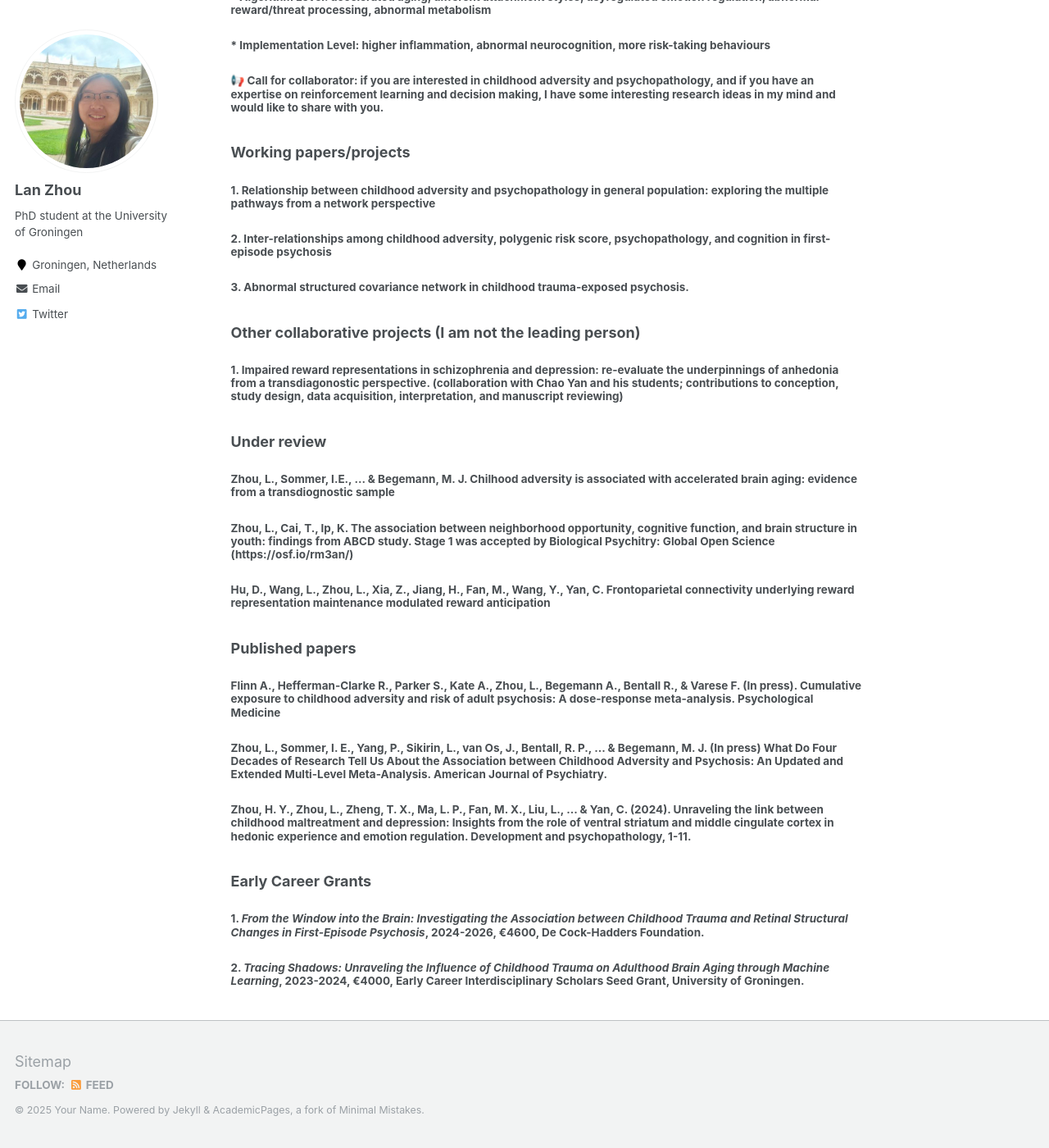
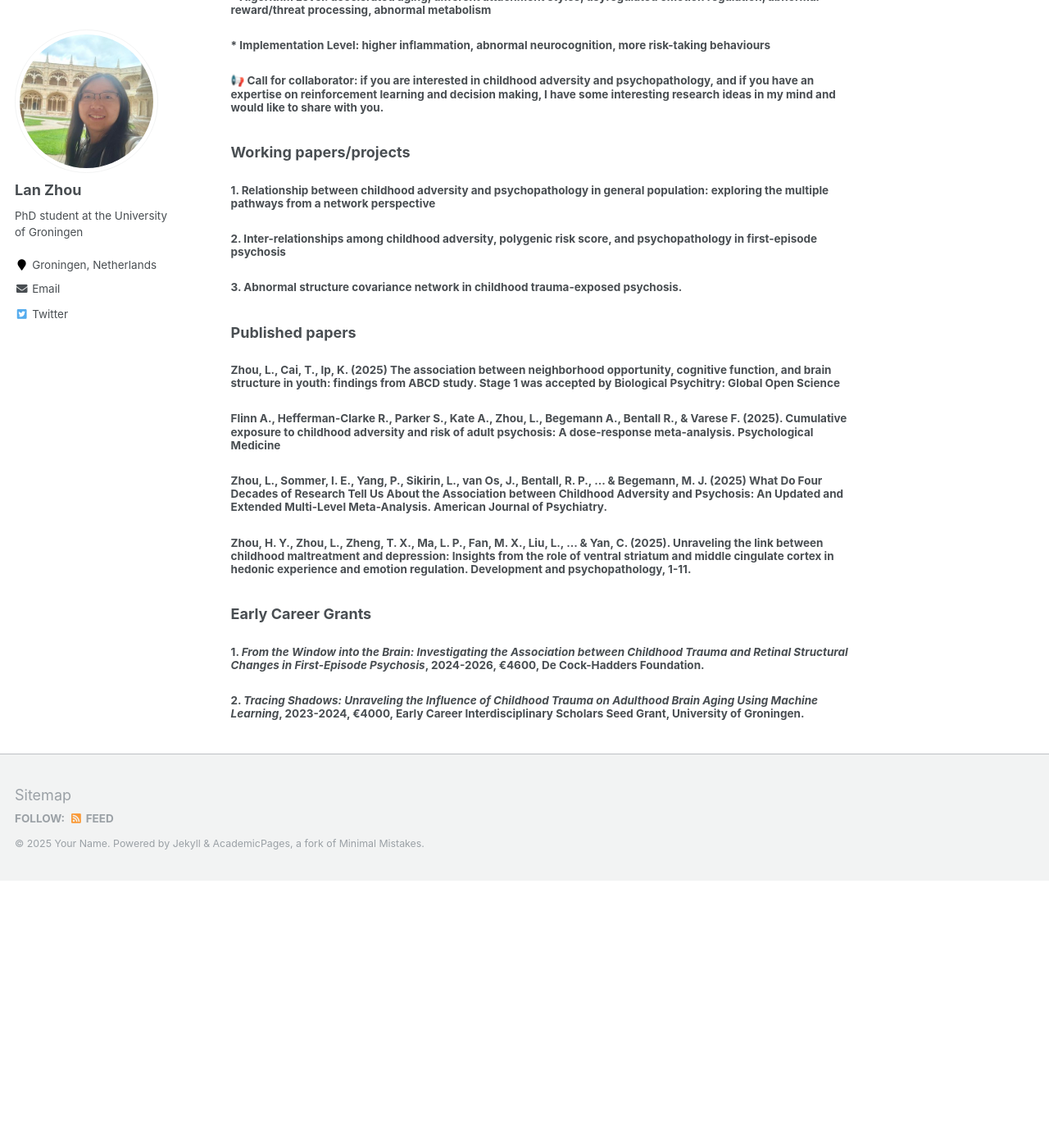
Before and after one commit to lanzhou-psy/personal-page, a Jekyll site: the page built from _pages/projects.md, in a window 1280 px wide and 1400 px high, scrolled down 533 px. Shown: the whole window at 82% size. Built offline with Jekyll 4.4.1, drawn with Linux system fonts in a browser that asks for light colours; after the commit the page ends 1607 px from its top, so only the background shows below that; some of the changed text lies outside the part shown.

Commit message:
Update projects.md

```diff
--- a/_pages/projects.md
+++ b/_pages/projects.md
@@ -10,7 +10,7 @@ redirect_from:
 <span style="font-size: 14px; font-family: 'Arial', sans-serif; line-height: 0.7;"> Childhood adversity is one big public health issue and may lead to adulthood illness, not only including mental health probelms but also many physical problems. **A safe and healthy childhood are fundamental to physical, mental, and social development.** I am deeply interested in exploring the **trans-diagnostic mechanisms of childhood adversity**. My work seeks to understand how experiences of stress, trauma, neighborhood risk and social disadvantages in childhood alter developmental processes in ways that increase risk for psychopathology. Understanding these mechanisms is critical for the development of interventions to prevent the onset of psychopathology in children who experience adversity. </span><br>
 
 <span style="font-size: 14px; font-family: 'Arial', sans-serif; line-height: 0.7;"> I am trying to understand childhood adversity and psychopathology from different levels: </span><br>
-####  * Theory/Goal Level: life history theory; the Stress Acceleration Hypothesis
+####  * Theory/Goal Level: life history theory; the stress acceleration hypothesis
 ####  * Algorithm Level: accelerated aging, different attachment styles, dsyregulated emotion regulation, abnormal reward/threat processing, abnormal metabolism
 ####  * Implementation Level: higher inflammation, abnormal neurocognition, more risk-taking behaviours
 
@@ -18,27 +18,19 @@ redirect_from:
 
 ### Working papers/projects
 #### 1. Relationship between childhood adversity and psychopathology in general population: exploring the multiple pathways from a network perspective
-#### 2. Inter-relationships among childhood adversity, polygenic risk score, psychopathology, and cognition in first-episode psychosis
-#### 3. Abnormal structured covariance network in childhood trauma-exposed psychosis.
+#### 2. Inter-relationships among childhood adversity, polygenic risk score, and psychopathology in first-episode psychosis
+#### 3. Abnormal structure covariance network in childhood trauma-exposed psychosis.
 
-### Other collaborative projects (I am not the leading person)
-#### 1. Impaired reward representations in schizophrenia and depression: re-evaluate the underpinnings of anhedonia from a transdiagonostic perspective. (collaboration with Chao Yan and his students; contributions to conception, study design, data acquisition, interpretation, and manuscript reviewing)
-
-### Under review
-##### **Zhou, L.**, Sommer, I.E., ... & Begemann, M. J. Chilhood adversity is associated with accelerated brain aging: evidence from a transdiognostic sample
-
-##### **Zhou, L.**, Cai, T., Ip, K. The association between neighborhood opportunity, cognitive function, and brain structure in youth: findings from ABCD study. Stage 1 was accepted by Biological Psychitry: Global Open Science (https://osf.io/rm3an/)
-
-#### Hu, D., Wang, L., **Zhou, L.**, Xia, Z., Jiang, H., Fan, M., Wang, Y., Yan, C. Frontoparietal connectivity underlying reward representation maintenance modulated reward anticipation
 
 ### Published papers
+##### **Zhou, L.**, Cai, T., Ip, K. (2025) The association between neighborhood opportunity, cognitive function, and brain structure in youth: findings from ABCD study. Stage 1 was accepted by Biological Psychitry: Global Open Science
 
-##### Flinn A., Hefferman-Clarke R., Parker S., Kate A., **Zhou, L.**, Begemann A., Bentall R., & Varese F. (In press). Cumulative exposure to childhood adversity and risk of adult psychosis: A dose-response meta-analysis. Psychological Medicine
+##### Flinn A., Hefferman-Clarke R., Parker S., Kate A., **Zhou, L.**, Begemann A., Bentall R., & Varese F. (2025). Cumulative exposure to childhood adversity and risk of adult psychosis: A dose-response meta-analysis. Psychological Medicine
 
-##### **Zhou, L.**, Sommer, I. E., Yang, P., Sikirin, L., van Os, J., Bentall, R. P., ... & Begemann, M. J. (In press) What Do Four Decades of Research Tell Us About the Association between Childhood Adversity and Psychosis: An Updated and Extended Multi-Level Meta-Analysis. American Journal of Psychiatry.
+##### **Zhou, L.**, Sommer, I. E., Yang, P., Sikirin, L., van Os, J., Bentall, R. P., ... & Begemann, M. J. (2025) What Do Four Decades of Research Tell Us About the Association between Childhood Adversity and Psychosis: An Updated and Extended Multi-Level Meta-Analysis. American Journal of Psychiatry.
 
-##### Zhou, H. Y., **Zhou, L.**, Zheng, T. X., Ma, L. P., Fan, M. X., Liu, L., ... & Yan, C. (2024). Unraveling the link between childhood maltreatment and depression: Insights from the role of ventral striatum and middle cingulate cortex in hedonic experience and emotion regulation. Development and psychopathology, 1-11.
+##### Zhou, H. Y., **Zhou, L.**, Zheng, T. X., Ma, L. P., Fan, M. X., Liu, L., ... & Yan, C. (2025). Unraveling the link between childhood maltreatment and depression: Insights from the role of ventral striatum and middle cingulate cortex in hedonic experience and emotion regulation. Development and psychopathology, 1-11.
 
 ### Early Career Grants
 #### 1. _From the Window into the Brain: Investigating the Association between Childhood Trauma and Retinal Structural Changes in First-Episode Psychosis_, 2024-2026, €4600, De Cock-Hadders Foundation.
-#### 2. _Tracing Shadows: Unraveling the Influence of Childhood Trauma on Adulthood Brain Aging through Machine Learning_, 2023-2024, €4000, Early Career Interdisciplinary Scholars Seed Grant, University of Groningen.
+#### 2. _Tracing Shadows: Unraveling the Influence of Childhood Trauma on Adulthood Brain Aging Using Machine Learning_, 2023-2024, €4000, Early Career Interdisciplinary Scholars Seed Grant, University of Groningen.
```
